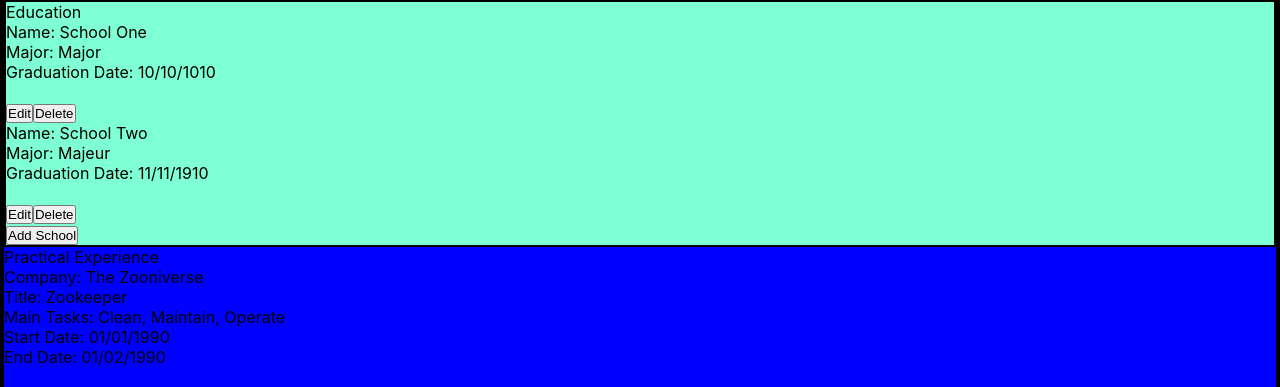
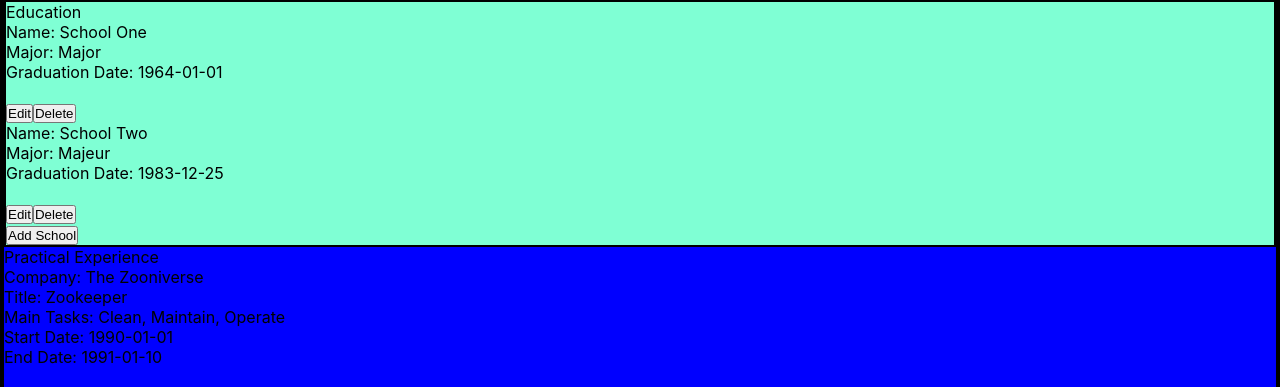
Before and after one commit to SloaneTribble/cv-project, a React (Create React App) app: page / in a window 1280 px wide. Shown: the part 210-597 px from the top of the page. Built offline with nearby package versions, Linux system fonts and the light colour scheme.

Commit message:
Minor adjustments (possibly)

```diff
--- a/package.json
+++ b/package.json
@@ -6,6 +6,7 @@
     "@testing-library/jest-dom": "^5.16.4",
     "@testing-library/react": "^13.3.0",
     "@testing-library/user-event": "^13.5.0",
+    "date-fns": "^2.29.1",
     "react": "^18.2.0",
     "react-dom": "^18.2.0",
     "react-scripts": "5.0.1",
--- a/src/components/EducationContainer.js
+++ b/src/components/EducationContainer.js
@@ -5,6 +5,8 @@
 import { AddSchool } from "./AddSchool";
 
 import uniqid from "uniqid";
+
+
 
 // Next: allow user to edit each school entry
 
@@ -20,14 +22,14 @@
           id: uniqid(),
           name: "School One",
           major: "Major",
-          gradYear: "10/10/1010",
+          gradYear: "1964-01-01",
         },
         {
           editMode: false,
           id: uniqid(),
           name: "School Two",
           major: "Majeur",
-          gradYear: "11/11/1910",
+          gradYear: "1983-12-25",
         },
       ],
       currentSchool: {
--- a/src/components/PracticalContainer.js
+++ b/src/components/PracticalContainer.js
@@ -19,8 +19,8 @@
           company: "The Zooniverse",
           title: "Zookeeper",
           mainTasks: "Clean, Maintain, Operate",
-          startDate: "01/01/1990",
-          endDate: "01/02/1990",
+          startDate: "1990-01-01",
+          endDate: "1991-01-10",
         },
         {
           editMode: false,
--- a/src/components/SchoolOverview.js
+++ b/src/components/SchoolOverview.js
@@ -6,7 +6,7 @@
   }
 
   render() {
-    const schools = this.props.schools;
+    let schools = this.props.schools;
 
     let overview;
 
```
Also changed, not shown: 1 other file (tests, documents, lock files or other folders).
